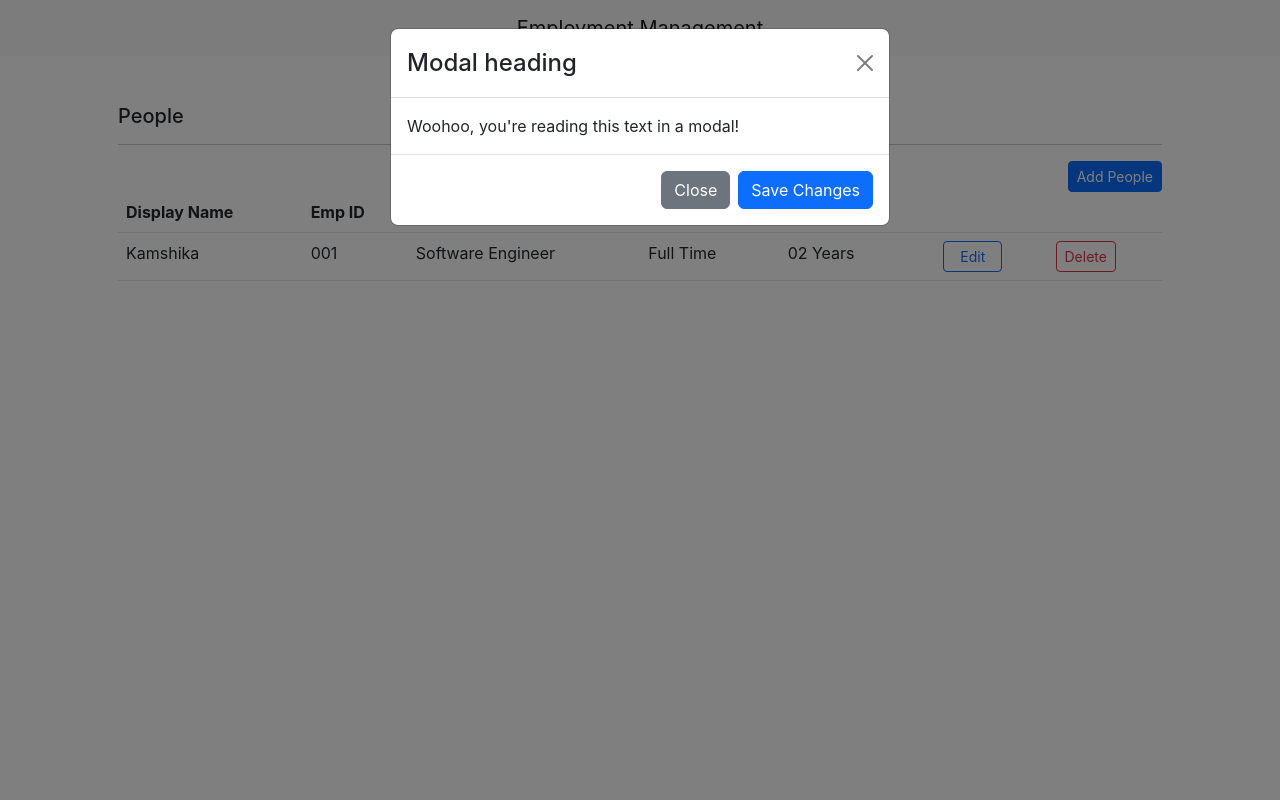
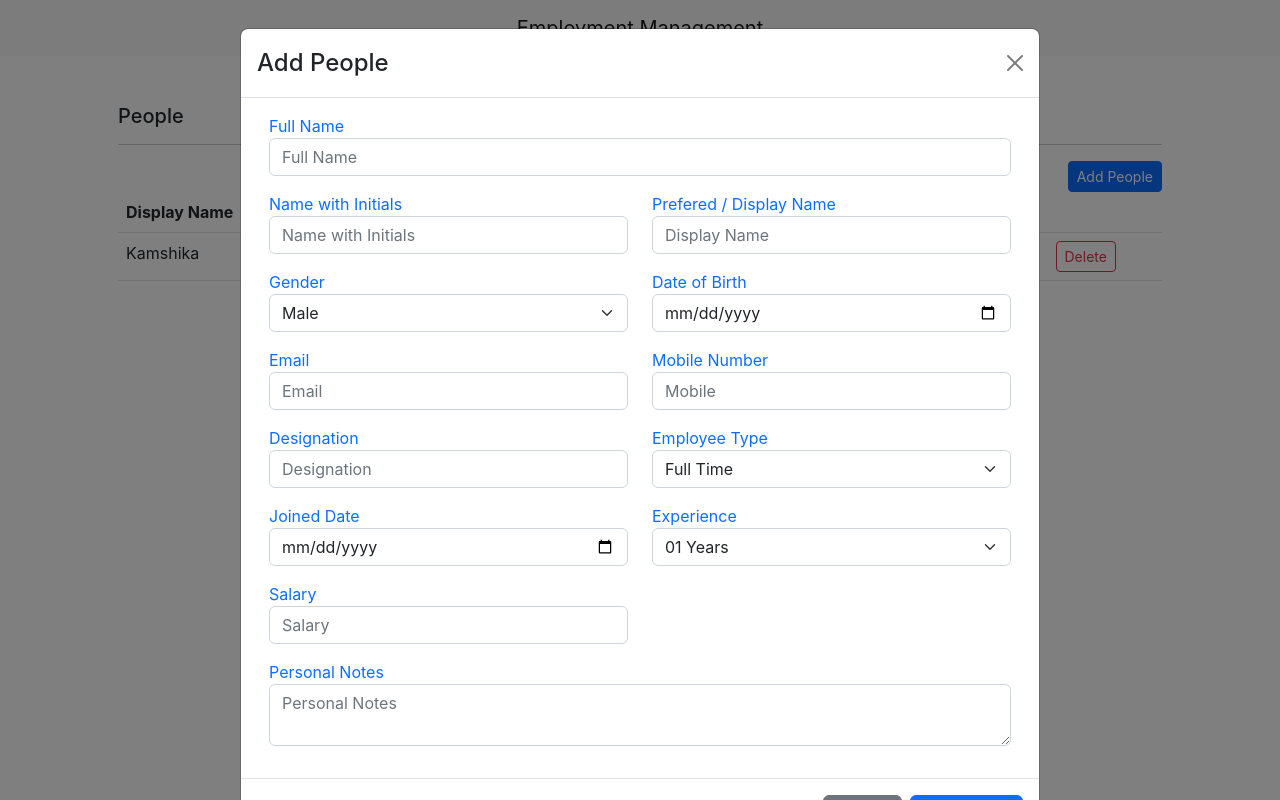
Before and after one commit to Kamshika/employee-management-app, a React (Create React App) app: page / in a window 1280 px wide. Both pictures are taken after a click on the button "Add People". Built offline with nearby package versions, Linux system fonts and the light colour scheme; the HTML template or start-up script is replaced by a standard one.

Commit message:
implement add modal

```diff
--- a/src/components/Main.js
+++ b/src/components/Main.js
@@ -3,6 +3,7 @@ import PopupModal from "./PopupModal";
 
 const Main = () => {
   const [modalShow, setModalShow] = useState(false);
+  const [modalType, setModalType] = useState("ADD");
 
   return (
     <main>
@@ -16,7 +17,12 @@ const Main = () => {
         >
           Add People
         </button>
-        <PopupModal show={modalShow} onHide={() => setModalShow(false)}  />
+        <PopupModal
+          show={modalShow}
+          onHide={() => setModalShow(false)}
+          type={modalType}
+          size="lg"
+        />
         <div>
           <table className="table">
             <thead>
--- a/src/components/PopupModal.js
+++ b/src/components/PopupModal.js
@@ -1,14 +1,194 @@
 import React from "react";
-import { Modal, Button } from "react-bootstrap";
+import { Modal, Button, Container } from "react-bootstrap";
 
 const PopupModal = (props) => {
   return (
     <>
       <Modal {...props}>
         <Modal.Header closeButton>
-          <Modal.Title>Modal heading</Modal.Title>
+          <Modal.Title>
+            {props.type === "ADD" ? "Add People" : "Edit People"}
+          </Modal.Title>
         </Modal.Header>
-        <Modal.Body>Woohoo, you're reading this text in a modal!</Modal.Body>
+        <Modal.Body>
+          <Container>
+            <form>
+              <div class="form-group mb-3">
+                <label className="text-primary" for="fullName">
+                  Full Name
+                </label>
+                <input
+                  type="text"
+                  class="form-control"
+                  id="fullName"
+                  placeholder="Full Name"
+                  required
+                />
+              </div>
+              <div class="form-group mb-3">
+                <div class="row">
+                  <div class="col">
+                    <label className="text-primary" for="nameWithInitials">
+                      Name with Initials
+                    </label>
+                    <input
+                      type="text"
+                      class="form-control"
+                      id="nameWithInitials"
+                      placeholder="Name with Initials"
+                      required
+                    />
+                  </div>
+                  <div class="col">
+                    <label className="text-primary" for="displayName">
+                      Prefered / Display Name
+                    </label>
+                    <input
+                      type="text"
+                      class="form-control"
+                      id="displayName"
+                      placeholder="Display Name"
+                    />
+                  </div>
+                </div>
+              </div>
+              <div class="form-group mb-3">
+                <div class="row">
+                  <div class="col">
+                    <label className="text-primary" for="gender">
+                      Gender
+                    </label>
+                    <select className="form-control form-select" id="gender">
+                      <option value="male">Male</option>
+                      <option value="female">Female</option>
+                    </select>
+                  </div>
+                  <div class="col">
+                    <label className="text-primary" for="dateOfBirth">
+                      Date of Birth
+                    </label>
+                    <input
+                      type="date"
+                      class="form-control"
+                      id="dateOfBirth"
+                      placeholder="Date of Birth"
+                    />
+                  </div>
+                </div>
+              </div>
+              <div class="form-group mb-3">
+                <div class="row">
+                  <div class="col">
+                    <label className="text-primary" for="email">
+                      Email
+                    </label>
+                    <input
+                      type="text"
+                      class="form-control"
+                      id="email"
+                      placeholder="Email"
+                    />
+                  </div>
+                  <div class="col">
+                    <label className="text-primary" for="mobile">
+                      Mobile Number
+                    </label>
+                    <input
+                      type="text"
+                      class="form-control"
+                      id="mobile"
+                      placeholder="Mobile"
+                    />
+                  </div>
+                </div>
+              </div>
+              <div class="form-group mb-3">
+                <div class="row">
+                  <div class="col">
+                    <label className="text-primary" for="designation">
+                      Designation
+                    </label>
+                    <input
+                      type="text"
+                      class="form-control"
+                      id="designation"
+                      placeholder="Designation"
+                    />
+                  </div>
+                  <div class="col">
+                    <label className="text-primary" for="empType">
+                      Employee Type
+                    </label>
+                    <select className="form-control form-select" id="empType">
+                      <option value="fulltime">Full Time</option>
+                      <option value="parttime">Part Time</option>
+                    </select>
+                  </div>
+                </div>
+              </div>
+              <div class="form-group mb-3">
+                <div class="row">
+                  <div class="col">
+                    <label className="text-primary" for="joinedDate">
+                      Joined Date
+                    </label>
+                    <input
+                      type="date"
+                      class="form-control"
+                      id="joinedDate"
+                      placeholder="Joined Date"
+                    />
+                  </div>
+                  <div class="col">
+                    <label className="text-primary" for="experience">
+                      Experience
+                    </label>
+                    <select
+                      className="form-control form-select"
+                      id="experience"
+                    >
+                      <option value="1">01 Years</option>
+                      <option value="2">02 Years</option>
+                      <option value="3">03 Years</option>
+                      <option value="4">04 Years</option>
+                      <option value="5">05 Years</option>
+                    </select>
+                  </div>
+                </div>
+              </div>
+              <div class="form-group mb-3">
+                <div class="row">
+                  <div class="col-6">
+                    <label className="text-primary" for="salary">
+                      Salary
+                    </label>
+                    <input
+                      type="text"
+                      class="form-control"
+                      id="salary"
+                      placeholder="Salary"
+                    />
+                  </div>
+                </div>
+              </div>
+              <div class="form-group mb-3">
+                <div class="row">
+                  <div class="col">
+                    <label className="text-primary" for="personalNotes">
+                      Personal Notes
+                    </label>
+                    <textarea
+                      type="text"
+                      class="form-control"
+                      id="personalNotes"
+                      placeholder="Personal Notes"
+                    />
+                  </div>
+                </div>
+              </div>
+            </form>
+          </Container>
+        </Modal.Body>
         <Modal.Footer>
           <Button
             variant="secondary"
@@ -16,7 +196,7 @@ const PopupModal = (props) => {
               props.onHide();
             }}
           >
-            Close
+            Cancel
           </Button>
           <Button
             variant="primary"
@@ -24,7 +204,7 @@ const PopupModal = (props) => {
               props.onHide();
             }}
           >
-            Save Changes
+            Add People
           </Button>
         </Modal.Footer>
       </Modal>
```
